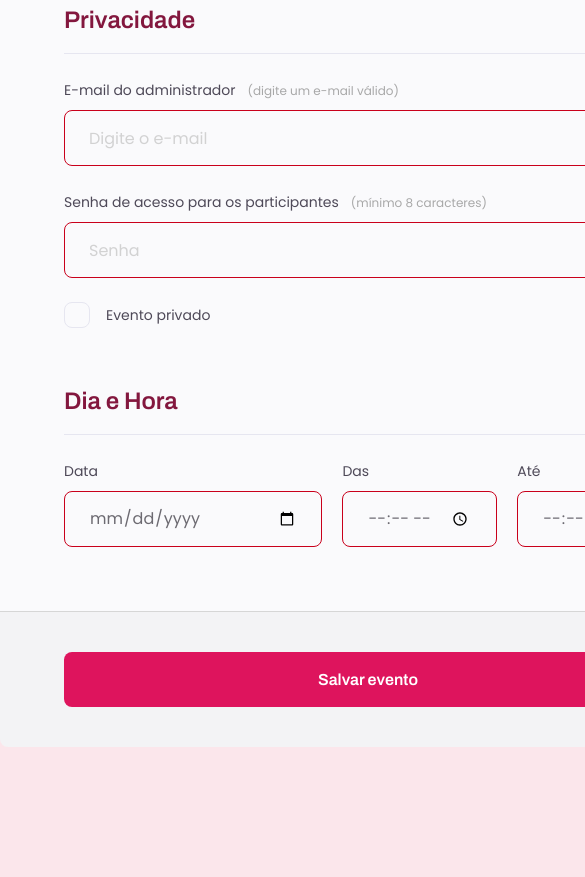
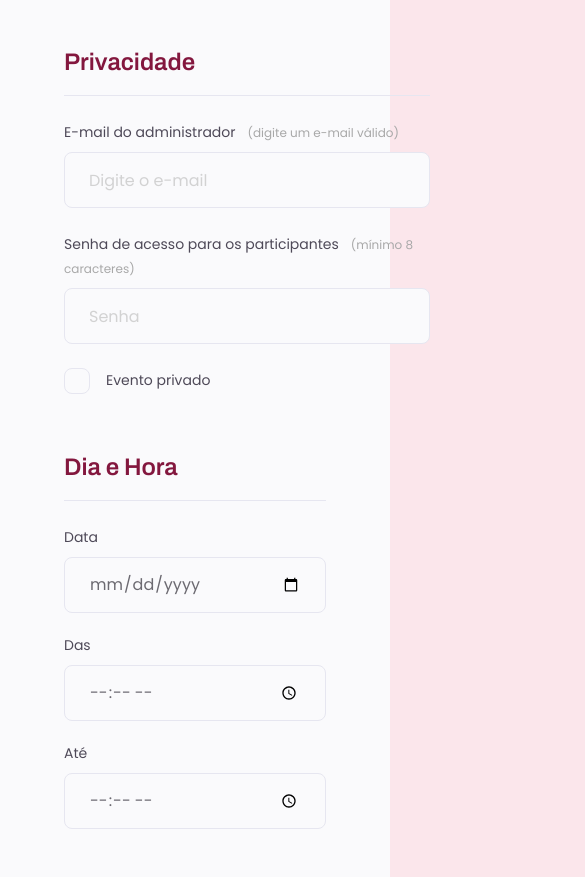
Before and after one commit to nikolemendsz/event-form, a plain HTML site: page index.html in a window 390 px wide. Shown: the part 1120-1997 px from the top of the page, 585 px wide, since content can reach past the window. Before the commit the page ends 1967 px from the top, so only its background shows below. Drawn offline with Linux system fonts and the light colour scheme.

Commit message:
fixing form styles

```diff
--- a/index.html
+++ b/index.html
@@ -20,10 +20,10 @@
     <div class="page">
       <header class="header__container">
         <div class="header__content">
-          <h1>Crie e compartilhe seu evento.</h1>
+          <h1 class="header__mainTitle">Crie e compartilhe seu evento.</h1>
           <p>O primeiro passo, é preencher esse formulário de inscrição.</p>
-          <div class="header__background"></div>
         </div>
+        <div class="header__background"></div>
       </header>
       <form id="my-form">
         <fieldset>
@@ -119,7 +119,7 @@
 
             <div class="checkbox-wrapper">
               <input type="checkbox" id="event-private" />
-              <label for="event-private">Evento privado</label>
+              <label>Evento privado</label>
             </div>
           </div>
         </fieldset>
@@ -127,7 +127,6 @@
         <fieldset>
           <div class="fieldset-wrapper">
             <legend>Dia e Hora</legend>
-
             <div class="col-3">
               <div class="input-wrapper">
                 <label for="event-date">Data</label>
--- a/style.css
+++ b/style.css
@@ -2,12 +2,6 @@
   margin: 0;
   padding: 0;
   box-sizing: border-box;
-}
-
-body,
-input,
-select,
-textarea {
   font-family: 'Poppins', sans-serif;
 }
 
@@ -16,12 +10,13 @@ body {
 }
 
 .page {
-  width: 736px;
-  margin: auto;
+  max-width: 736px;
+  margin: 0 auto;
 }
 
 .header__container {
   margin: 64px 74px;
+  font-family: 'Times New Roman', Times, serif;
 }
 
 .header__content {
@@ -35,7 +30,6 @@ body {
   z-index: -1;
   height: 368px;
   width: 100%;
-
   background: #e20f5b;
 }
 
@@ -150,7 +144,7 @@ fieldset legend {
 
 .checkbox-wrapper label {
   display: flex;
-  align-items: center;
+  /* align-items: center; */
   gap: 16px;
   margin: 0;
 }
@@ -206,10 +200,21 @@ footer .button:hover {
   background: #ac164d;
 }
 
-input:invalid {
-  border: 1px solid #c9001b;
+input:focus:invalid {
+  border: 4px solid rgb(255, 0, 0);
+}
+
+input:focus:valid {
+  border: 4px solid rgb(158, 255, 155);
 }
 
 input::placeholder {
   color: rgba(193, 192, 192, 0.705);
 }
+
+@media (max-width: 580px) {
+  .col-3 {
+    display: grid;
+    gap: 20px;
+  }
+}
```
